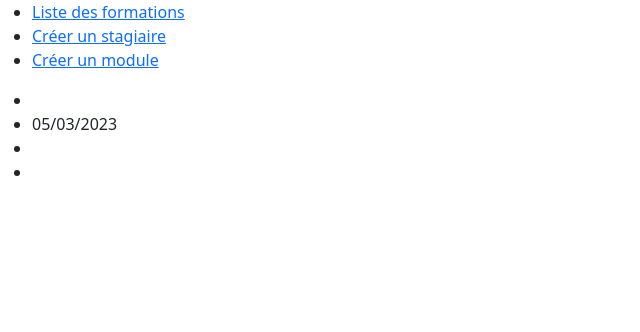
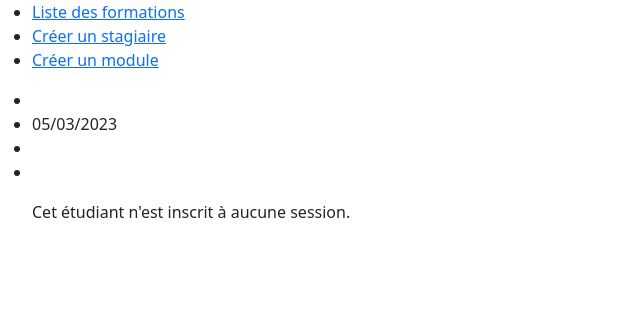
Before and after one commit to Faustine67/Session2, a Symfony app: template templates/stagiaire/detail.html.twig in a window 1280 px wide. Shown: the top 332 px of the page, without its empty margins (0-640 px from the left). Run offline with Twig, Linux system fonts and the light colour scheme; the template is opened without the code that fills it, so the values that code supplies are empty; some libraries are stand-ins or nearby versions.

Commit message:
Stagiaire session prevus

```diff
--- a/templates/stagiaire/detail.html.twig
+++ b/templates/stagiaire/detail.html.twig
@@ -14,6 +14,19 @@
 
 <ul class="session">
 
+    {% if stagiaire.sessions|length >= 1 %}
+    {% for session in stagiaire.sessions %}
+    <li>
+        <p>{{session.intitule}}
+        (du
+        {{session.dateDebut|date("d/m/Y")}} au {{session.dateFin|date("d/m/Y")}})
+        </p>
+        {% endfor %}
+    </li>
 </ul>
+{% else %}
+<p>Cet étudiant n'est inscrit à aucune session.</p>
+
+{% endif %}
 
 {% endblock %}
```
